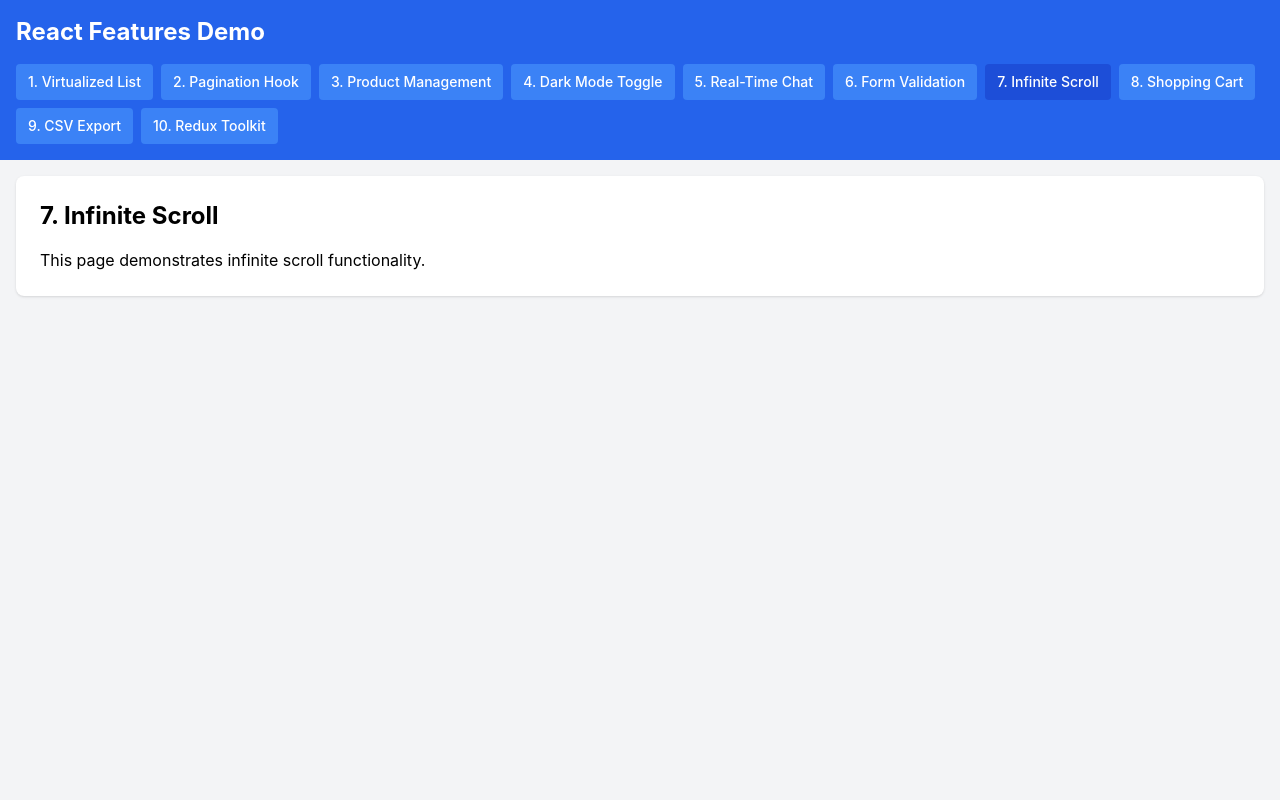
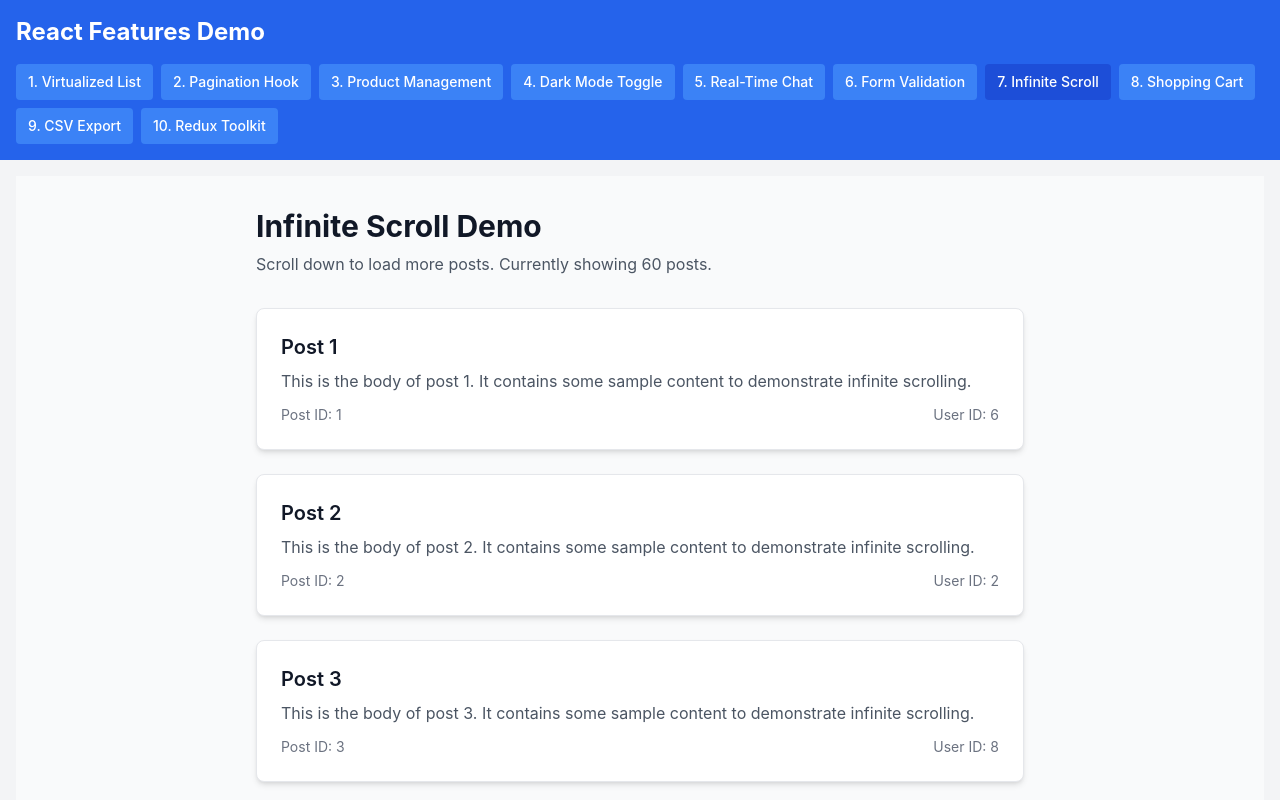
Before and after one commit to sukit12009/exam-test, a React (Create React App) app: page /infinite-scroll in a window 1280 px wide. Shown: the top 800 px of the page. Built offline with nearby package versions, Linux system fonts and the light colour scheme.

Commit message:
init page infinite-scroll

```diff
--- /dev/null
+++ b/src/components/infinite-scroll/EndOfList.tsx
@@ -0,0 +1,9 @@
+const EndOfList = () => (
+  <div className="text-center py-8">
+    <p className="text-gray-600 dark:text-gray-400">
+      You've reached the end of the list!
+    </p>
+  </div>
+);
+
+export default EndOfList;
--- /dev/null
+++ b/src/components/infinite-scroll/LoadingSpinner.tsx
@@ -0,0 +1,10 @@
+const LoadingSpinner = () => (
+  <div className="flex justify-center my-8">
+    <div
+      className="animate-spin rounded-full h-10 w-10 border-b-2 border-blue-500 dark:border-blue-400"
+      aria-label="Loading..."
+    />
+  </div>
+);
+
+export default LoadingSpinner;
--- /dev/null
+++ b/src/components/infinite-scroll/PostCard.tsx
@@ -0,0 +1,27 @@
+import { Post } from './types';
+
+interface PostCardProps {
+  post: Post;
+  isLast: boolean;
+  innerRef?: (node: HTMLDivElement | null) => void;
+}
+
+const PostCard = ({ post, isLast, innerRef }: PostCardProps) => (
+  <div
+    ref={isLast ? innerRef : null}
+    className="bg-white dark:bg-gray-800 rounded-lg shadow-md p-6 border border-gray-200 dark:border-gray-700 hover:shadow-lg transition-shadow duration-300"
+  >
+    <h2 className="text-xl font-semibold text-gray-900 dark:text-white mb-2">
+      {post.title}
+    </h2>
+    <p className="text-gray-600 dark:text-gray-300 mb-3">
+      {post.body}
+    </p>
+    <div className="flex justify-between items-center text-sm text-gray-500 dark:text-gray-400">
+      <span>Post ID: {post.id}</span>
+      <span>User ID: {post.userId}</span>
+    </div>
+  </div>
+);
+
+export default PostCard;
--- /dev/null
+++ b/src/components/infinite-scroll/PostList.tsx
@@ -0,0 +1,36 @@
+import { Post } from './types';
+import PostCard from './PostCard';
+import LoadingSpinner from './LoadingSpinner';
+import EndOfList from './EndOfList';
+
+interface PostListProps {
+  posts: Post[];
+  loading: boolean;
+  hasMore: boolean;
+  lastPostRef: (node: HTMLDivElement | null) => void;
+  error: string | null;
+}
+
+const PostList = ({ posts, loading, hasMore, lastPostRef, error }: PostListProps) => (
+  <div className="space-y-6">
+    {error && (
+      <div className="bg-red-50 dark:bg-red-900/30 border border-red-200 dark:border-red-800 text-red-700 dark:text-red-300 px-4 py-3 rounded mb-6">
+        {error}
+      </div>
+    )}
+
+    {posts.map((post, index) => (
+      <PostCard
+        key={post.id}
+        post={post}
+        isLast={index === posts.length - 1}
+        innerRef={lastPostRef}
+      />
+    ))}
+
+    {loading && <LoadingSpinner />}
+    {!loading && !hasMore && posts.length > 0 && <EndOfList />}
+  </div>
+);
+
+export default PostList;
--- /dev/null
+++ b/src/components/infinite-scroll/api.ts
@@ -0,0 +1,24 @@
+import { Post, FetchPostsResponse } from './types';
+
+const API_DELAY = 800;
+const TOTAL_POSTS = 50;
+const POSTS_PER_PAGE = 10;
+
+export const fetchPosts = async (page: number): Promise<FetchPostsResponse> => {
+  // Simulate API delay
+  await new Promise(resolve => setTimeout(resolve, API_DELAY));
+
+  const start = (page - 1) * POSTS_PER_PAGE;
+  const end = start + POSTS_PER_PAGE;
+
+  const mockPosts: Post[] = Array.from({ length: POSTS_PER_PAGE }, (_, i) => ({
+    id: start + i + 1,
+    title: `Post ${start + i + 1}`,
+    body: `This is the body of post ${start + i + 1}. It contains some sample content to demonstrate infinite scrolling.`,
+    userId: Math.floor(Math.random() * 10) + 1,
+  }));
+
+  const hasMore = end < TOTAL_POSTS;
+
+  return { data: mockPosts, hasMore };
+};
--- /dev/null
+++ b/src/components/infinite-scroll/index.ts
@@ -0,0 +1,6 @@
+export { default as PostCard } from './PostCard';
+export { default as PostList } from './PostList';
+export { default as LoadingSpinner } from './LoadingSpinner';
+export { default as EndOfList } from './EndOfList';
+export * from './types';
+export * from './api';
--- /dev/null
+++ b/src/components/infinite-scroll/types.ts
@@ -0,0 +1,11 @@
+export interface Post {
+  id: number;
+  title: string;
+  body: string;
+  userId: number;
+}
+
+export interface FetchPostsResponse {
+  data: Post[];
+  hasMore: boolean;
+}
--- a/src/pages/InfiniteScrollPage.tsx
+++ b/src/pages/InfiniteScrollPage.tsx
@@ -1,10 +1,72 @@
-import React from "react";
+import { useState, useEffect, useCallback, useRef } from 'react';
+import { PostList, Post } from '../components/infinite-scroll';
+import { fetchPosts } from '../components/infinite-scroll/api';
 
 const InfiniteScrollPage = () => {
+  const [posts, setPosts] = useState<Post[]>([]);
+  const [page, setPage] = useState(1);
+  const [loading, setLoading] = useState(false);
+  const [hasMore, setHasMore] = useState(true);
+  const [error, setError] = useState<string | null>(null);
+  const observer = useRef<IntersectionObserver | null>(null);
+
+  const lastPostRef = useCallback(
+    (node: HTMLDivElement | null) => {
+      if (loading) return;
+      if (observer.current) observer.current.disconnect();
+
+      observer.current = new IntersectionObserver(entries => {
+        if (entries[0].isIntersecting && hasMore) {
+          setPage(prevPage => prevPage + 1);
+        }
+      });
+
+      if (node) observer.current.observe(node);
+    },
+    [loading, hasMore]
+  );
+
+  useEffect(() => {
+    const loadPosts = async () => {
+      try {
+        setLoading(true);
+        setError(null);
+
+        const { data, hasMore: morePosts } = await fetchPosts(page);
+
+        setPosts(prevPosts => [...prevPosts, ...data]);
+        setHasMore(morePosts);
+      } catch (err) {
+        setError('Failed to fetch posts. Please try again later.');
+        console.error('Error fetching posts:', err);
+      } finally {
+        setLoading(false);
+      }
+    };
+
+    loadPosts();
+  }, [page]);
+
   return (
-    <div className="p-6 bg-white rounded-lg shadow">
-      <h1 className="text-2xl font-bold mb-4">7. Infinite Scroll</h1>
-      <p>This page demonstrates infinite scroll functionality.</p>
+    <div className="min-h-screen bg-gray-50 dark:bg-gray-900 py-8 px-4 sm:px-6 lg:px-8 transition-colors duration-200">
+      <div className="max-w-3xl mx-auto">
+        <div className="mb-8">
+          <h1 className="text-3xl font-bold text-gray-900 dark:text-white mb-2">
+            Infinite Scroll Demo
+          </h1>
+          <p className="text-gray-600 dark:text-gray-300">
+            Scroll down to load more posts. Currently showing {posts.length} posts.
+          </p>
+        </div>
+
+        <PostList
+          posts={posts}
+          loading={loading}
+          hasMore={hasMore}
+          lastPostRef={lastPostRef}
+          error={error}
+        />
+      </div>
     </div>
   );
 };
```
